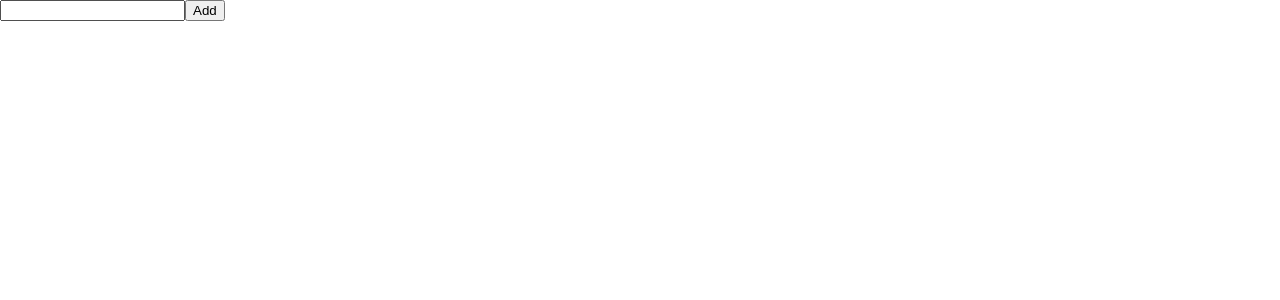
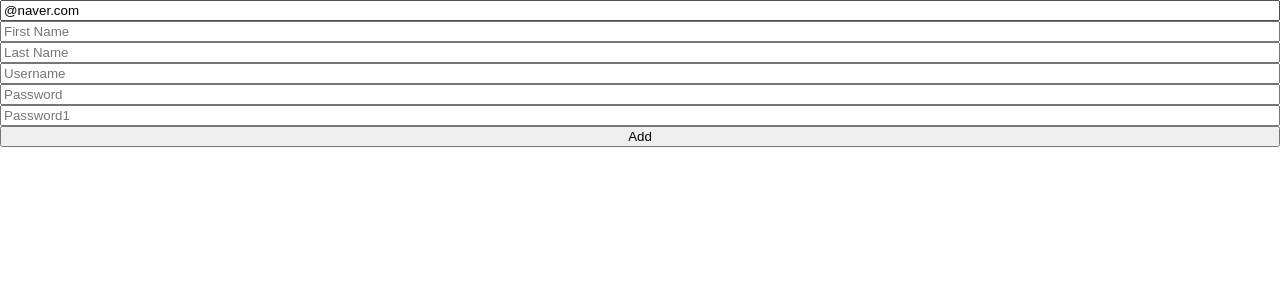
Before and after one commit to munseunggyu/React_Typescript_todolist, a React (Create React App) app: page / in a window 1280 px wide. Shown: the top 300 px of the page. Built offline with nearby package versions, Linux system fonts and the light colour scheme.

Commit message:
Add react-form-hook

```diff
--- a/package.json
+++ b/package.json
@@ -12,6 +12,7 @@
     "@types/react-dom": "^18.0.3",
     "react": "^18.1.0",
     "react-dom": "^18.1.0",
+    "react-hook-form": "^7.30.0",
     "react-scripts": "5.0.1",
     "recoil": "^0.7.2",
     "styled-components": "^5.3.5",
--- a/src/ToDo.tsx
+++ b/src/ToDo.tsx
@@ -1,23 +1,95 @@
 import React,{useState} from 'react';
+import { useForm } from 'react-hook-form';
+
+// function ToDo(){
+//   const [value,setValue] =useState("")
+//   const OnChange = (e:React.FormEvent<HTMLInputElement>) => {
+//     setValue(e.currentTarget.value);
+//   }
+//   const [erro,setErro] = useState(false)
+//   const onSubmit =(e:React.FormEvent<HTMLFormElement>) => {
+//     e.preventDefault();
+//     if(value.length > 10) {
+//       setErro(true)
+//     }else{
+//       setErro(false)
+//     }
+//     console.log(value)
+//     setValue("")
+//   }
+//   return(
+//     <div>
+//       <form onSubmit={onSubmit}>
+//         <input onChange={OnChange} value={value} />
+//         <button>Add</button>
+//         {erro ? "Too long" : null}
+//       </form>
+//     </div>
+//   )
+// }
+interface  IForm{
+email: string;
+fristName: string;
+lastName: string;
+username: string;
+password: string;
+password1: string;
+}
 
 function ToDo(){
-  const [value,setValue] =useState("")
-  const OnChange = (e:React.FormEvent<HTMLInputElement>) => {
-    setValue(e.currentTarget.value);
-  }
-  const onSubmit =(e:React.FormEvent<HTMLFormElement>) => {
-    e.preventDefault();
-    console.log(value)
-    setValue("")
+  const {register,watch,handleSubmit,formState:{errors},setError} = useForm<IForm>({
+    defaultValues:{
+      email:"@naver.com"
+    }
+  });
+  const onValid = (data:IForm) => {
+    console.log(errors)
+    if(data.password !== data.password1){
+      setError("password1",
+      {message:"Password arer not the same"},
+      {shouldFocus:true})
+    }
+
   }
   return(
     <div>
-      <form onSubmit={onSubmit}>
-        <input onChange={OnChange} value={value} />
+      <form style={{display:'flex',flexDirection:'column'}} onSubmit={handleSubmit(onValid)}>
+      <input {...register('email',{
+        required:"Email is required",
+        pattern: {
+          value: /^[A-Za-z0-9._%+-]+@naver.com$/,
+          message: "Only naver.com emails allowed"
+        },
+        validate:{
+        noMSG: (value) =>
+        value.includes("msg") ? "no msg allowed" : true
+        }
+        })} placeholder="Email" />
+        <span> {errors?.email?.message} </span>
+      <input {...register('fristName',{
+        required:"First Name is requred",
+      })} placeholder="First Name" />
+        <span> {errors?.fristName?.message} </span>
+      <input {...register('lastName',{
+        required:"Last Name is requred",
+      })} placeholder="Last Name" />
+        <span> {errors?.lastName?.message} </span>
+      <input {...register('username',{
+        required:"User name is requred",
+        })} placeholder="Username" />
+        <span> {errors?.username?.message} </span>
+      <input {...register('password',{
+        required:"Password is requred",
+        minLength:{
+          value:5,
+          message:'Your password Name is too short'
+      }})} placeholder="Password" />
+        <span> {errors?.password?.message} </span>
+      <input {...register('password1')} placeholder="Password1" />
+        <span> {errors?.password1?.message} </span>
         <button>Add</button>
       </form>
     </div>
   )
 }
-
 export default ToDo
```
Also changed, not shown: 1 other file (tests, documents, lock files or other folders).
